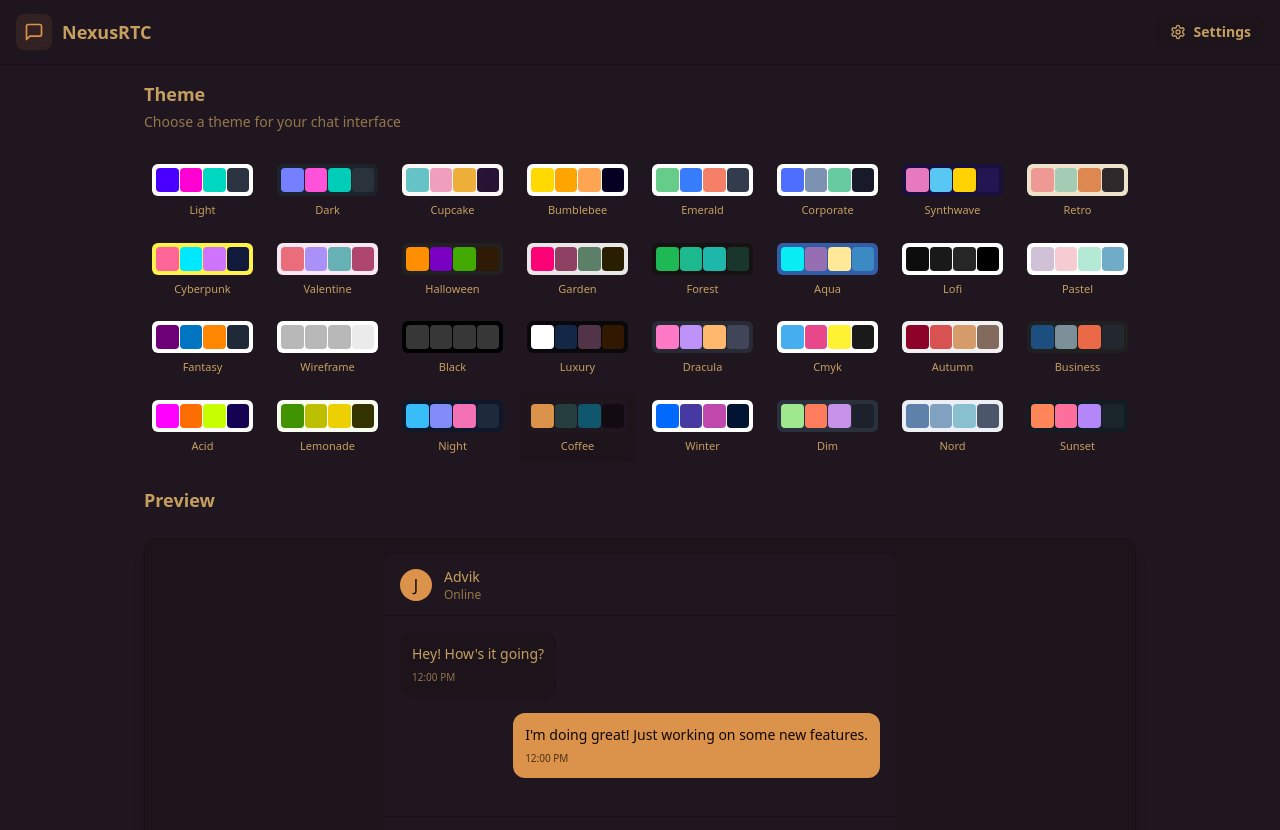
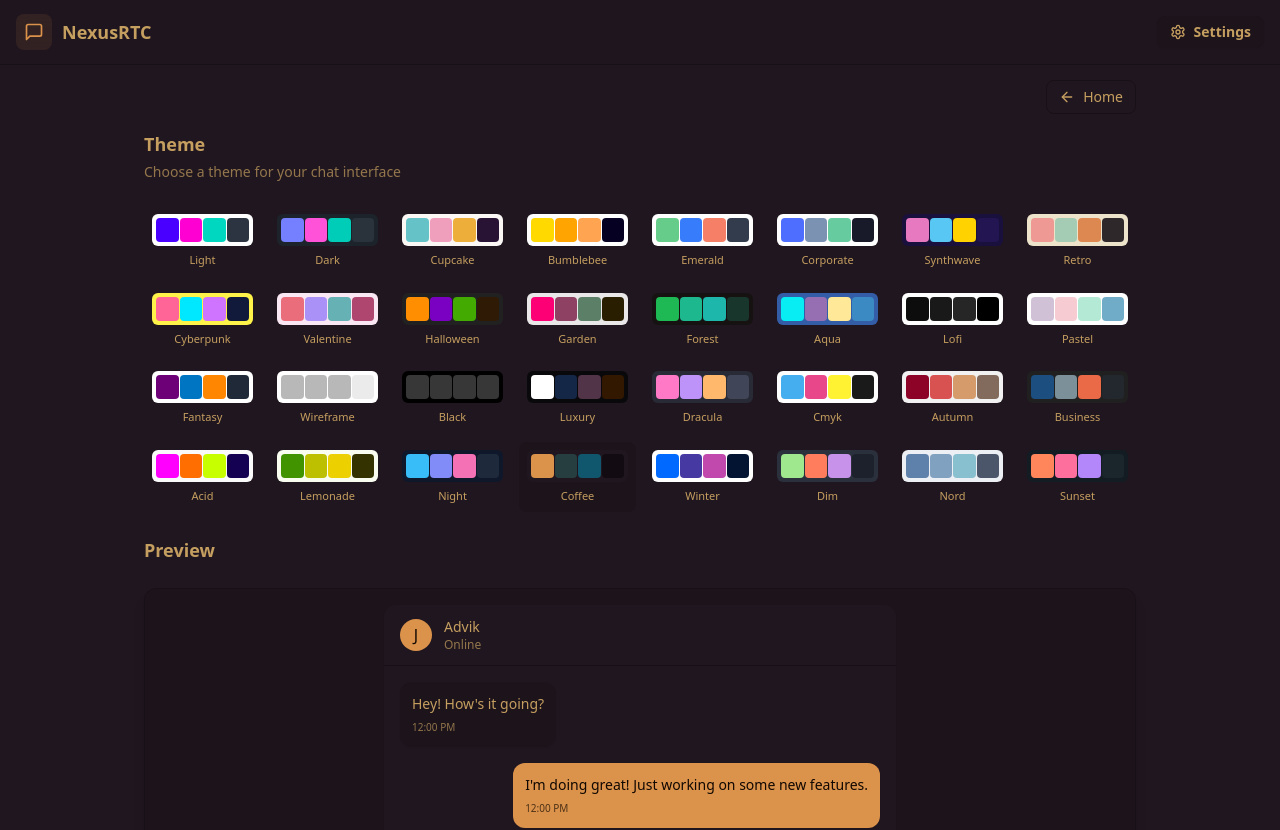
Before and after one commit to Var2299/NexusRTC, a React (Vite) app in the folder frontend/: page /settings in a window 1280 px wide. Shown: the top 830 px of the page. Built offline with nearby package versions, Linux system fonts and the light colour scheme; no server answers.

Commit message:
Update SettingsPage.jsx

```diff
--- a/frontend/src/pages/SettingsPage.jsx
+++ b/frontend/src/pages/SettingsPage.jsx
@@ -1,6 +1,7 @@
 import { THEMES } from "../constants";
 import { useThemeStore } from "../store/useThemeStore";
-import { Send } from "lucide-react";
+import { Send, ArrowLeft } from "lucide-react";
+import { useNavigate } from "react-router-dom";
 
 const PREVIEW_MESSAGES = [
   { id: 1, content: "Hey! How's it going?", isSent: false },
@@ -9,9 +10,29 @@ const PREVIEW_MESSAGES = [
 
 const SettingsPage = () => {
   const { theme, setTheme } = useThemeStore();
+  const navigate = useNavigate();
 
   return (
     <div className="min-h-screen container mx-auto px-4 pt-20 pb-20 max-w-5xl">
+      {/* Home button (minimal changes, sits above the settings) */}
+      <div className="mb-4 flex justify-end">
+        <button
+          type="button"
+          onClick={() => navigate("/")}
+          title="Go to home"
+          aria-label="Go to home"
+          className=" inline-flex items-center gap-2
+                      px-3 py-1.5 text-sm font-medium
+                      rounded-lg border border-base-300
+                      bg-base-100 hover:bg-base-200
+                      transition-all duration-200
+                      hover:shadow-sm hover:-translate-y-0.5"
+        >
+          <ArrowLeft size={16} />
+          <span className="hidden sm:inline">Home</span>
+        </button>
+      </div>
+
       <div className="space-y-6">
         <div className="flex flex-col gap-1">
           <h2 className="text-lg font-semibold">Theme</h2>
@@ -109,7 +130,7 @@ const SettingsPage = () => {
             </div>
           </div>
         </div>
-      </div>
+      </div> {/* end space-y-6 */}
     </div>
   );
 };
```
